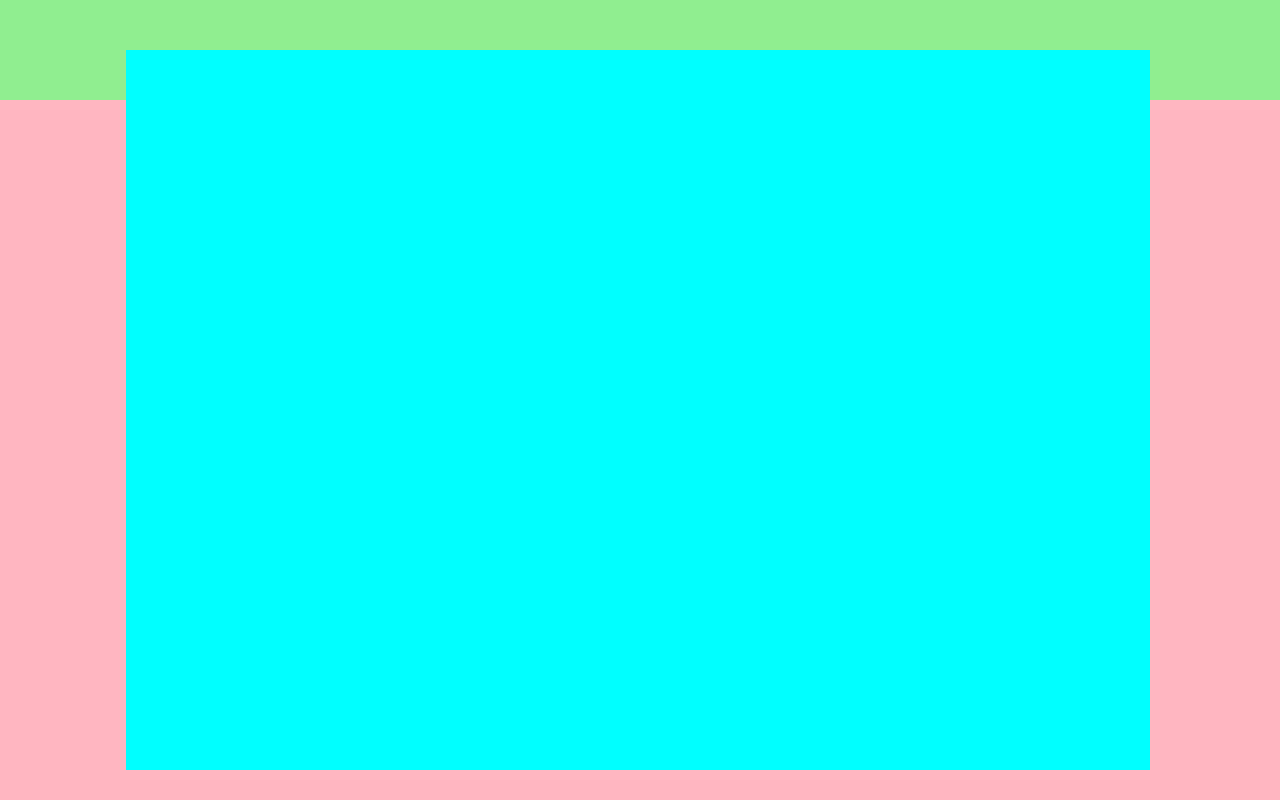
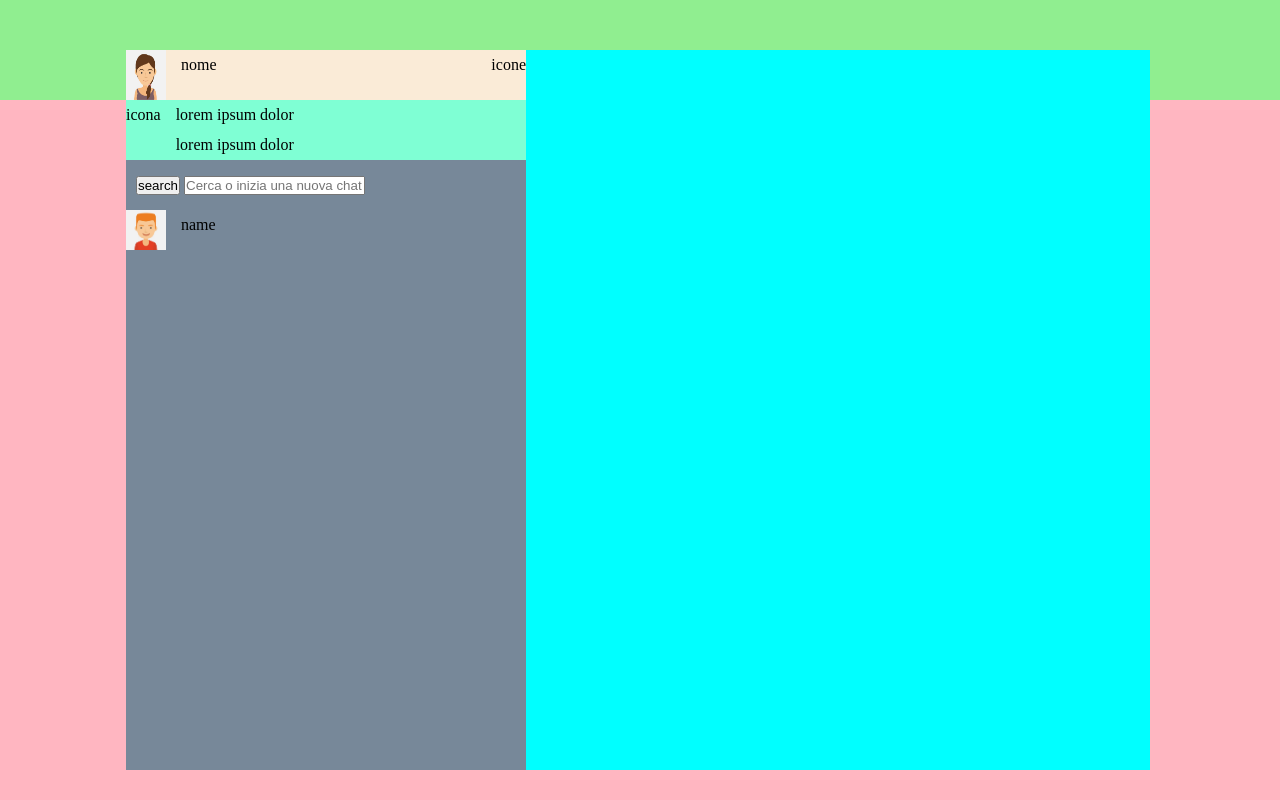
Before and after one commit to MayaSelena773/vue-boolzapp, a plain HTML site: page milestone-1/index.html in a window 1280 px wide. Drawn offline with nearby package versions, Linux system fonts and the light colour scheme; files whose address does not match are found by name.

Commit message:
template

```diff
--- a/milestone-1/index.html
+++ b/milestone-1/index.html
@@ -19,22 +19,62 @@
         <main>
 
             <!--App-container-->
-
             <div class="app-container">
 
+                <!--barra laterale contatti-->
                 <div class="side-nav">
 
-                    <!--barra laterale contatti-->
                     <!--banner account-->
+                    <div class="banner">
+
+                        <div class="flex">
+
+                            <img src="/img/avatar_io.jpg" alt="myaccount" class="little-img">
+
+                            <p>nome</p>
+
+                        </div>
+
+                        <div>icone</div>
+                    </div>
+
                     <!--barra notifiche-->
+                    <div class="notification-bar flex">
+
+                        icona
+
+                        <div>
+
+                            <p>lorem ipsum dolor</p>
+                            <p>lorem ipsum dolor</p>
+
+                        </div>
+
+
+                    </div>
+
                     <!--search-->
+                    <div class="search">
+
+                        <button>search</button>
+                        <input type="text" placeholder="Cerca o inizia una nuova chat">
+
+                    </div>
+
                     <!--lista account-->
+                    <div class="account-list flex">
+
+                        <!--template da popolare con v-for-->
+                        <img src="/img/avatar_1.jpg" alt="avatar1" class="little-img">
+                        <p>name</p>
+
+                    </div>
 
                 </div>
 
+                <!--contenitore messaggi visualizzati-->
                 <div class="msg-container">
 
-                    <!--contenitore messaggi visualizzati-->
                     <!--banner contatto-->
                     <!--sezione messaggi-->
                     <!--barra scrittura msg-->
--- a/milestone-1/style.css
+++ b/milestone-1/style.css
@@ -6,6 +6,16 @@
     box-sizing: border-box;
 }
 
+/*COMMON*/
+.flex {
+    display: flex;
+}
+
+p {
+    margin-left: 15px ;
+}
+
+/*sfondo app*/
 .background {
     background-color: lightpink;
     width: 100%;
@@ -19,6 +29,7 @@
     background-color: lightgreen;
 }
 
+/*app cotainer*/
 .app-container {
     width: 80%;
     height: 90%;
@@ -27,3 +38,34 @@
     right: 130px;
     bottom: 30px;
 }
+
+/*barra laterale contatti*/
+.side-nav {
+    background-color: lightslategray;
+    width: 400px;
+    height: 100%;
+    overflow-y: hidden;
+    display: flex;
+    flex-direction: column;
+    line-height: 30px;
+}
+
+.banner {
+    background-color: antiquewhite;
+    width: 100%;
+    height: 50px;
+    display: flex;
+    justify-content: space-between;
+}
+
+.little-img {
+    width: 40px;
+}
+
+.notification-bar {
+    background-color: aquamarine;
+}
+
+.search {
+    padding: 10px;
+}
```
Also changed, not shown: boolzapp/boolzapp-assets/boolzapp-assets/contacts-example.js (renamed from img/boolzapp-assets/boolzapp-assets/contacts-example.js), img/avatar_1.jpg (renamed from img/boolzapp-assets/boolzapp-assets/img/avatar_1.jpg), img/avatar_2.jpg (renamed from img/boolzapp-assets/boolzapp-assets/img/avatar_2.jpg), img/avatar_3.jpg (renamed from img/boolzapp-assets/boolzapp-assets/img/avatar_3.jpg), img/avatar_4.jpg (renamed from img/boolzapp-assets/boolzapp-assets/img/avatar_4.jpg), img/avatar_5.jpg (renamed from img/boolzapp-assets/boolzapp-assets/img/avatar_5.jpg), img/avatar_6.jpg (renamed from img/boolzapp-assets/boolzapp-assets/img/avatar_6.jpg), img/avatar_7.jpg (renamed from img/boolzapp-assets/boolzapp-assets/img/avatar_7.jpg), img/avatar_8.jpg (renamed from img/boolzapp-assets/boolzapp-assets/img/avatar_8.jpg), img/avatar_io.jpg (renamed from img/boolzapp-assets/boolzapp-assets/img/avatar_io.jpg), img/mine.jpg (renamed from img/boolzapp-assets/boolzapp-assets/img/mine.jpg), 4 other files.
